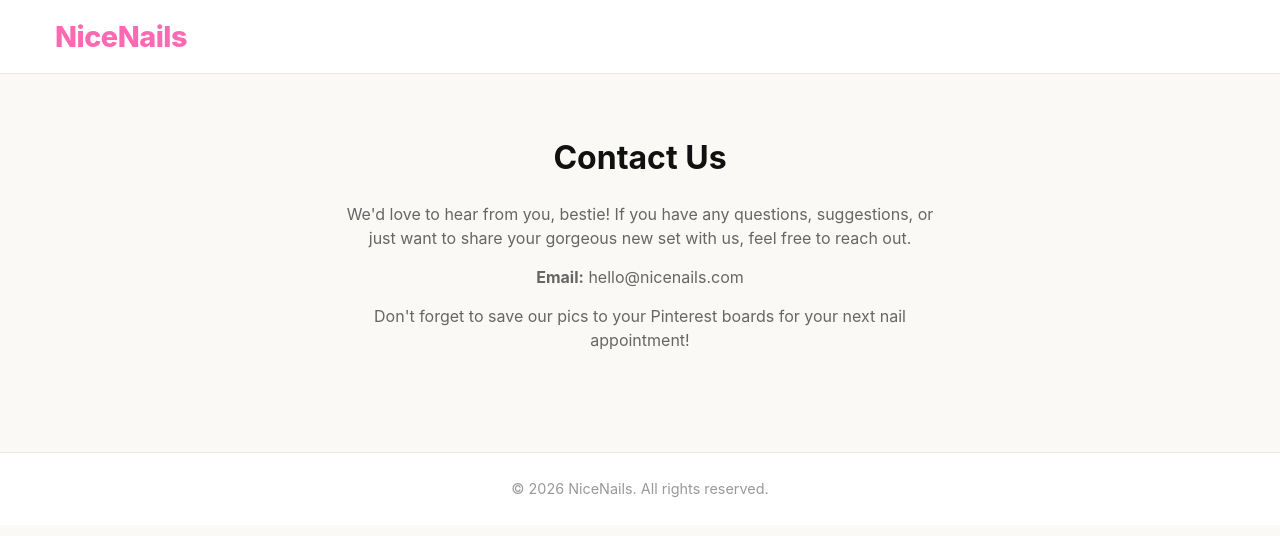
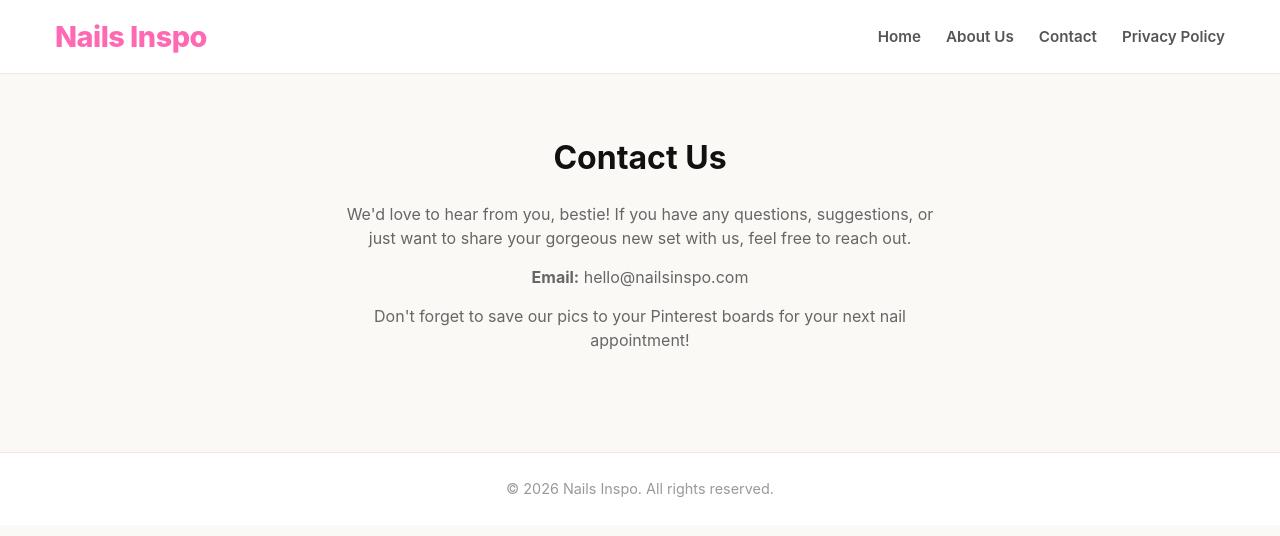
Before and after one commit to yamahasbr25/nails, a plain HTML site: page contact.html in a window 1280 px wide. Drawn offline with Linux system fonts and the light colour scheme.

Commit message:
Update contact.html

```diff
--- a/contact.html
+++ b/contact.html
@@ -3,16 +3,24 @@
 <head>
     <meta charset="UTF-8">
     <meta name="viewport" content="width=device-width, initial-scale=1.0">
-    <title>Contact Us | NiceNails</title>
-    <meta name="description" content="Get in touch with NiceNails for any questions regarding our aesthetic nail art ideas.">
+    <title>Contact Us | Nails Inspo</title>
+    <meta name="description" content="Get in touch with Nails Inspo for any questions regarding our aesthetic nail art ideas.">
     <link rel="stylesheet" href="style.css">
 </head>
 <body>
     <header>
         <div class="container">
             <a href="index.html" class="logo-link">
-                <div class="logo">NiceNails</div>
+                <div class="logo">Nails Inspo</div>
             </a>
+            <nav class="desktop-nav">
+                <ul>
+                    <li><a href="index.html">Home</a></li>
+                    <li><a href="about.html">About Us</a></li>
+                    <li><a href="contact.html">Contact</a></li>
+                    <li><a href="privacy.html">Privacy Policy</a></li>
+                </ul>
+            </nav>
         </div>
     </header>
     <main>
@@ -20,14 +28,14 @@
             <div class="main-article">
                 <h1 style="margin-bottom: 20px; text-align: center; color: #111;">Contact Us</h1>
                 <p style="text-align: center; color: #666; max-width: 600px; margin: 0 auto 15px auto;">We'd love to hear from you, bestie! If you have any questions, suggestions, or just want to share your gorgeous new set with us, feel free to reach out.</p>
-                <p style="text-align: center; color: #666; max-width: 600px; margin: 0 auto 15px auto;"><strong>Email:</strong> hello@nicenails.com</p>
+                <p style="text-align: center; color: #666; max-width: 600px; margin: 0 auto 15px auto;"><strong>Email:</strong> hello@nailsinspo.com</p>
                 <p style="text-align: center; color: #666; max-width: 600px; margin: 0 auto;">Don't forget to save our pics to your Pinterest boards for your next nail appointment!</p>
             </div>
         </div>
     </main>
     <footer>
         <div class="container">
-            <p>&copy; 2026 NiceNails. All rights reserved.</p>
+            <p>&copy; 2026 Nails Inspo. All rights reserved.</p>
         </div>
     </footer>
 </body>
```
